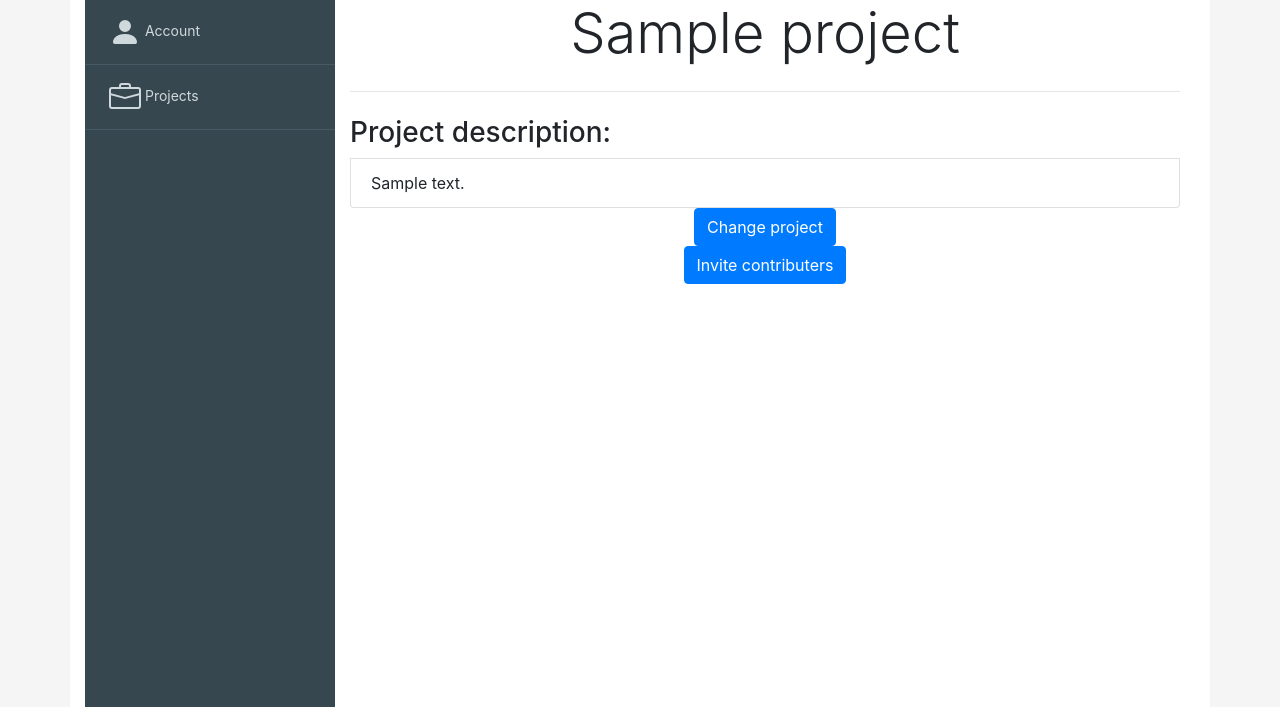
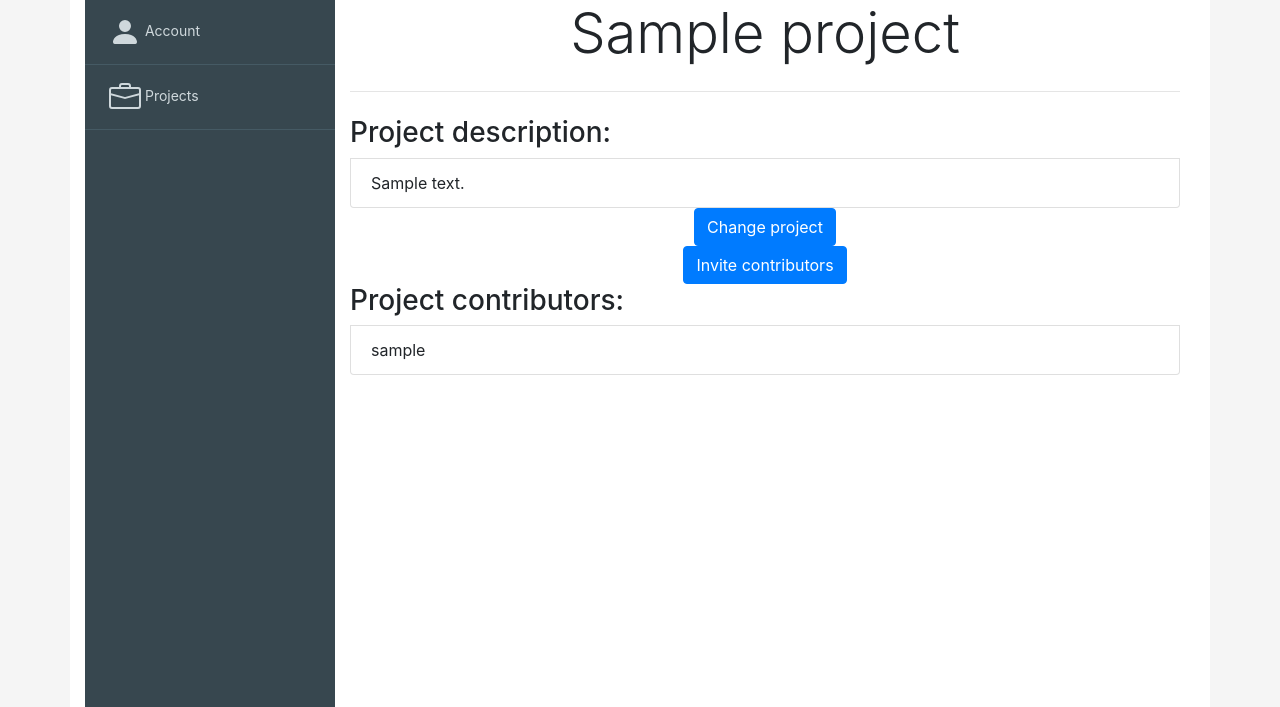
Before and after one commit to mihsim/django_project_management, a Django app: page /project/1/ in a window 1280 px wide. Shown: the part 50-757 px from the top of the page. Run offline with Django 3.2, Linux system fonts and the light colour scheme; a user stored in the database is signed in; tables that the repository leaves empty hold one stand-in row (values such as "Sample post"); some libraries are stand-ins or nearby versions.

Commit message:
Now project contributers are displayed under project view. #14

```diff
--- a/project/models.py
+++ b/project/models.py
@@ -14,7 +14,6 @@
 )
 
 
-# Create your models here.
 class Project(models.Model):
     name = models.CharField(max_length=150)
     description = models.TextField(blank=True)
--- a/project/templates/project/project.html
+++ b/project/templates/project/project.html
@@ -19,6 +19,15 @@
         <button type="submit" class="btn btn-primary">Change project</button>
     </form>
     <form class="text-center" action="{% url 'project:invite_contributors' project.id %}" method="GET">
-        <button type="submit" class="btn btn-primary">Invite contributers</button>
+        <button type="submit" class="btn btn-primary">Invite contributors</button>
     </form>
+    {% if project_contributors %}
+        <ul class="list-group">
+
+        <h3>Project contributors:</h3>
+        {% for contributor in project_contributors %}
+            <li class="list-group-item">{{ contributor }}</li>
+        {% endfor %}
+        </ul>
+    {% endif %}
 {% endblock %}
--- a/project/views.py
+++ b/project/views.py
@@ -31,12 +31,11 @@
 
 @login_required
 def project_view(request, project_id):
-    project = Project.objects.filter(id=project_id).first()
-    contributors = None
-    sprints = None
-    tasks = None
+    project = Project.objects.get(id=project_id)
+    project_contributors = ProjectParticipants.objects.get(project=project_id)
+    project_contributors = project_contributors.user.all()
     content = {"project": project,
-               "contributors": contributors,
+               "project_contributors": project_contributors,
                }
     return render(request, "project/project.html", content)
 
@@ -76,7 +75,9 @@
 def add_contributor(request, project_id, contributor_id):
     project = Project.objects.get(id=project_id)
     contributor = User.objects.get(id=contributor_id)
-    participant = ProjectParticipants.objects.create(project=project)
-    participant.user.add(contributor)
-    redirect("project:project", project_id)
+    try:
+        project_participants = ProjectParticipants.objects.get(project=project_id)
+    except ProjectParticipants.DoesNotExist:
+        project_participants = ProjectParticipants.objects.create(project=project)
+    project_participants.user.add(contributor)
     return redirect('project:project', project_id)
```
